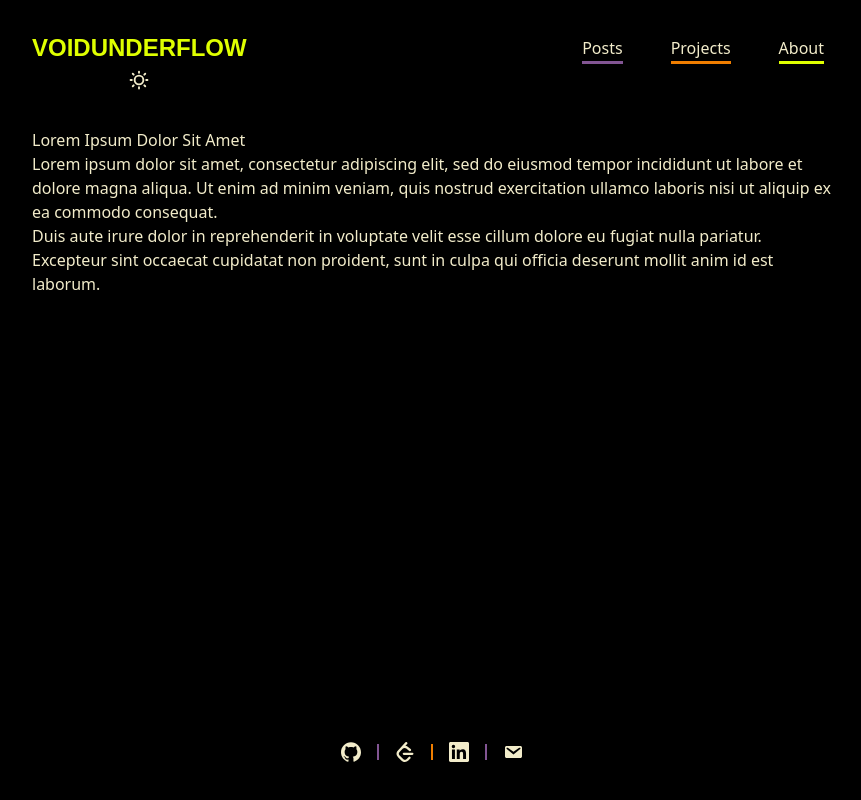
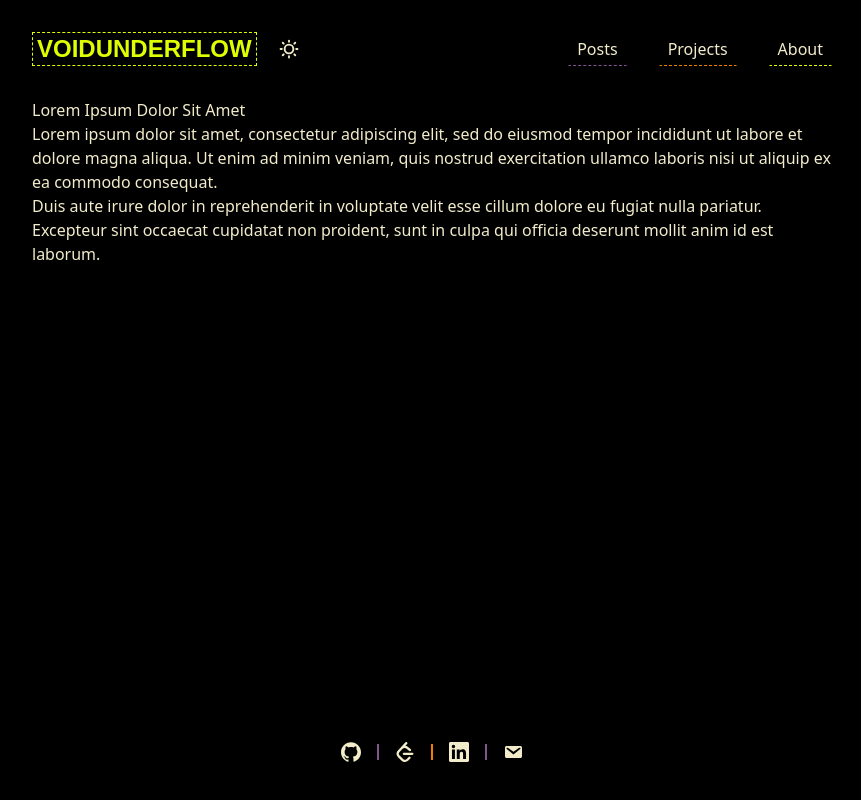
Before and after one commit to MihaiAC/blog-site-placeholder-name, a Next.js app: page / in a window 1280 px wide. Shown: the whole page, without its empty margins (208-1069 px from the left). Built offline with nearby package versions, Linux system fonts and the light colour scheme; a web font is replaced by a local one.

Commit message:
Add some dashed lines + hover effects in the header.

```diff
--- a/app/globals.css
+++ b/app/globals.css
@@ -110,35 +110,19 @@
 
 @layer components {
   .nav-link-primary {
-    @apply border-primary hover:bg-primary;
+    @apply border-b-primary hover:border-primary! active:bg-primary;
   }
 
   .nav-link-secondary {
-    @apply border-secondary hover:bg-secondary;
+    @apply border-b-secondary hover:border-secondary! active:bg-secondary;
   }
 
   .nav-link-tertiary {
-    @apply border-tertiary hover:bg-tertiary;
+    @apply border-b-tertiary hover:border-tertiary! active:bg-tertiary;
   }
 
   .nav-link-neutral {
-    @apply border-neutral hover:bg-neutral;
-  }
-
-  .nav-border-primary {
-    @apply bg-primary;
-  }
-
-  .nav-border-secondary {
-    @apply bg-secondary;
-  }
-
-  .nav-border-tertiary {
-    @apply bg-tertiary;
-  }
-
-  .nav-border-neutral {
-    @apply bg-neutral;
+    @apply border-b-neutral hover:border-neutral! active:bg-neutral;
   }
 }
 
--- a/components/header/Header.tsx
+++ b/components/header/Header.tsx
@@ -10,12 +10,13 @@ export default function Header({ className }: HeaderProps) {
   return (
     <header className={className}>
       <nav className="flex flex-col gap-2 lg:flex-row lg:justify-between">
-        <div
-          className="flex flex-col md:flex-row md:gap-8 items-center lg:flex-col
-            lg:gap-0"
-        >
+        <div className="flex flex-col md:flex-row md:gap-8 items-center
+          lg:gap-4">
           <Link href="/">
-            <p className="font-logo text-tertiary text-2xl font-bold">
+            <p
+              className="font-logo text-tertiary text-2xl font-bold
+                border-dashed hover:border-solid border border-tertiary px-1"
+            >
               VOIDUNDERFLOW
             </p>
           </Link>
--- a/components/header/NavLink.tsx
+++ b/components/header/NavLink.tsx
@@ -8,17 +8,12 @@ interface NavLinkProps {
 
 export default function NavLink({ href, color, children }: NavLinkProps) {
   return (
-    <div className="overflow-hidden rounded-sm relative">
-      <Link
-        href={href}
-        className={`block hover:text-background py-1 px-2 nav-link-${color}`}
-      >
-        {children}
-      </Link>
-      <div
-        className={`absolute bottom-0 left-2 right-2 h-[3px]
-          nav-border-${color}`}
-      />
-    </div>
+    <Link
+      href={href}
+      className={`block py-1 px-2 border border-dashed border-x-transparent
+        border-t-transparent nav-link-${color} active:text-background`}
+    >
+      {children}
+    </Link>
   );
 }
```
